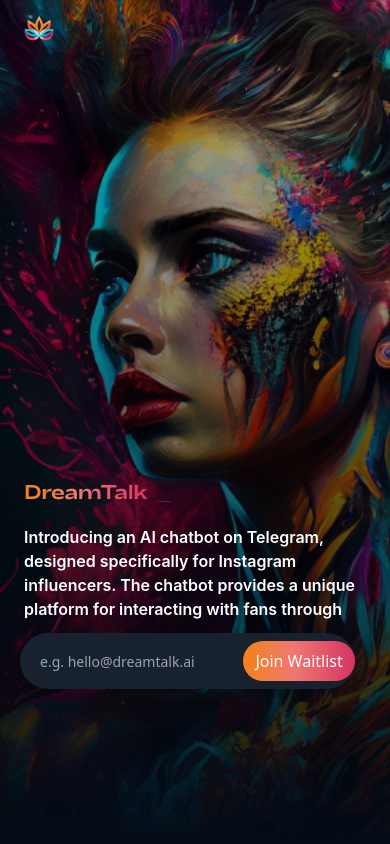
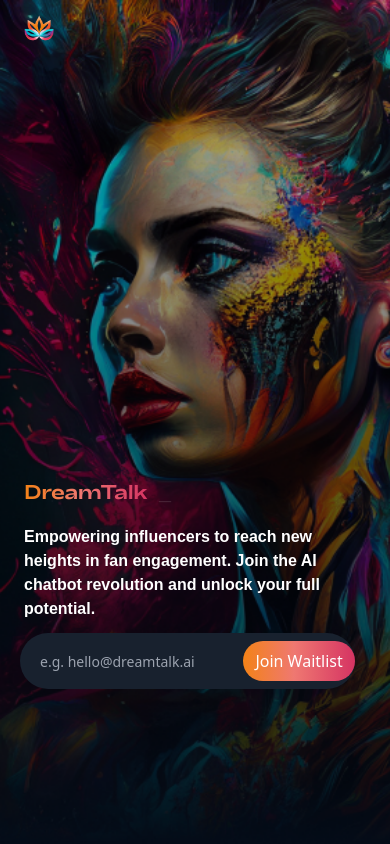
Before and after one commit to babulakterfsd/DreamTalk, a Next.js app: page / in a window 390 px wide. Shown: the top 844 px of the page. Built offline with nearby package versions, Linux system fonts and the light colour scheme.

Commit message:
typewritter added

```diff
--- a/package.json
+++ b/package.json
@@ -10,6 +10,7 @@
   },
   "dependencies": {
     "@types/aos": "^3.0.4",
+    "@types/axios": "^0.14.0",
     "@types/node": "20.2.3",
     "@types/react": "18.2.6",
     "@types/react-dom": "18.2.4",
--- a/src/components/shared/Typewritter.tsx
+++ /dev/null
@@ -1,15 +0,0 @@
-import Typewriter from 'typewriter-effect';
-
-const Typewritter = () => {
-  return (
-    <Typewriter
-      options={{
-        strings: ['Hello', 'World'],
-        autoStart: true,
-        loop: true,
-      }}
-    />
-  );
-};
-
-export default Typewritter;
--- a/src/components/ui/Hero.tsx
+++ b/src/components/ui/Hero.tsx
@@ -40,7 +40,7 @@ const Hero = () => {
         .post('/api/waitlist', {
           email: email,
         })
-        .then((res) => {
+        .then((res: any) => {
           if (res?.data?.statusCode === 200) {
             setEmail('');
             setShowResult(true);
@@ -60,7 +60,7 @@ const Hero = () => {
             }, 3000);
           }
         })
-        .catch((err) => {
+        .catch((err: any) => {
           setShowResult(true);
           setErrorMessage(err);
           setTimeout(() => {
@@ -85,7 +85,7 @@ const Hero = () => {
               className="w-[30px] lg:w-[52px] h-[59px] lg:h-[100px]"
             />
           </div>
-          <div className="mainbannertext mt-[50vh] sm:mt-36 lg:mt-6">
+          <div className="mainbannertext mt-[50vh] sm:mt-36 lg:mt-16">
             <h1 className="flex items-center gap-x-2 lg:h-20">
               <span className="gradientText font-adieu text-xl lg:font-normal lg:text-[38px] lg:leading-[60px] lg:tracking-[-.03em]">
                 DreamTalk
@@ -118,10 +118,9 @@ const Hero = () => {
                 />
               </span>
             </h1>
-            <p className="lg:w-[631px] font-inter font-semibold lg:font-normal lg:text-xl lg:leading-7 mt-4 lg:mt-5 mb-3 lg:mb-7">
-              Introducing an AI chatbot on Telegram, designed specifically for
-              Instagram influencers. The chatbot provides a unique platform for
-              interacting with fans through{' '}
+            <p className="lg:w-[631px] font-rubik font-bold lg:text-xl lg:leading-7 mt-4 lg:mt-5 mb-3 lg:mb-7">
+              Empowering influencers to reach new heights in fan engagement.
+              Join the AI chatbot revolution and unlock your full potential.
             </p>
             <div className="">
               <form className="relative" onSubmit={handleSubmit}>
--- a/src/styles/globals.css
+++ b/src/styles/globals.css
@@ -7,6 +7,13 @@
 
 .font-inter {
   font-family: 'Inter', sans-serif;
+}
+
+/* rubik font */
+@import url('https://fonts.googleapis.com/css2?family=Rubik&display=swap');
+
+.font-rubik {
+  font-family: 'Rubik', sans-serif;
 }
 
 /* crimson font */
```
Also changed, not shown: 1 other file (tests, documents, lock files or other folders).
